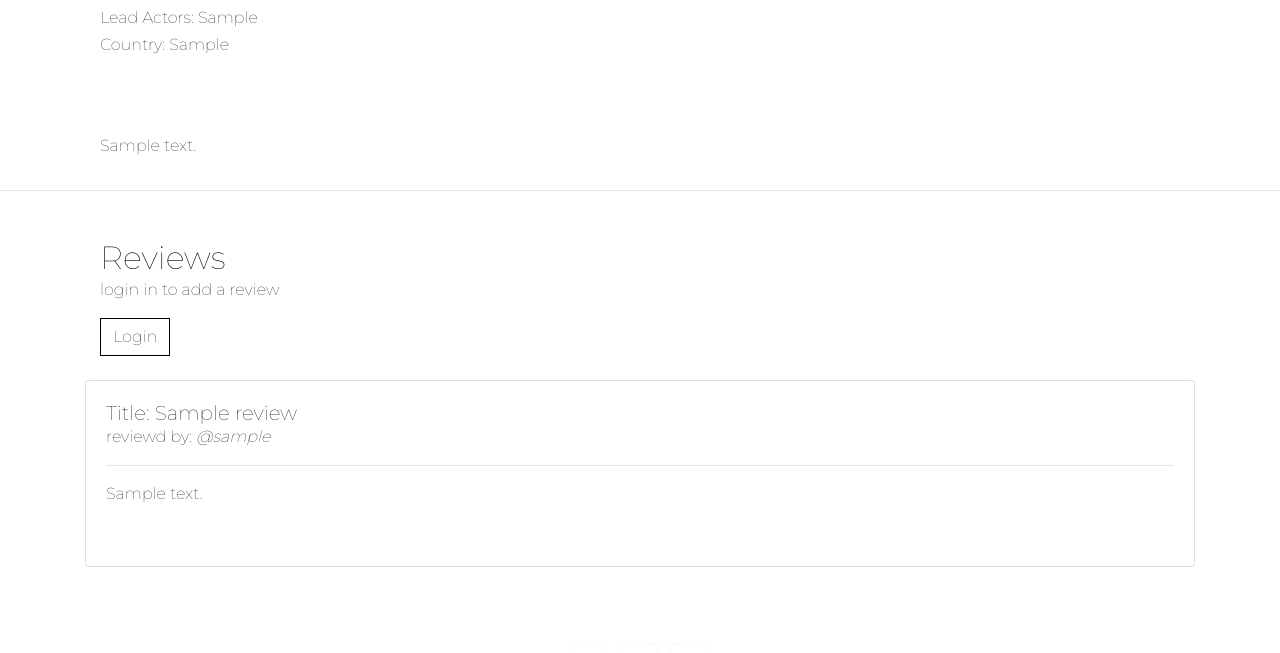
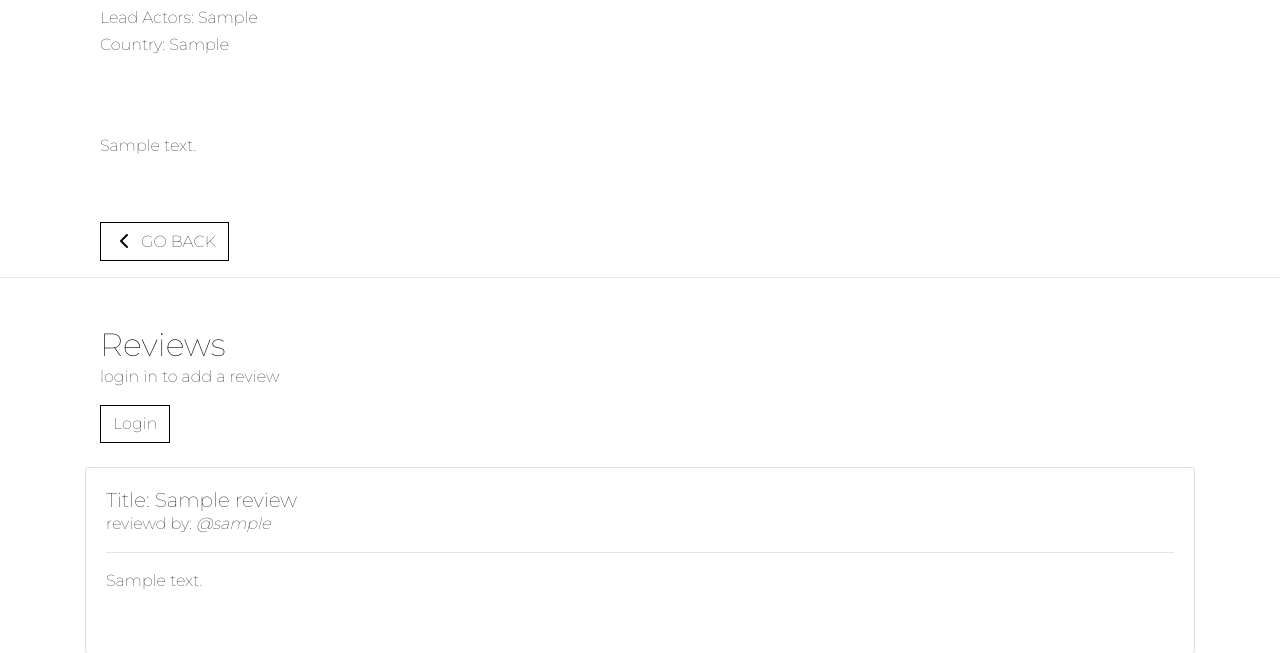
Before and after one commit to Carrie8348/herstory-pp4-resubmit, a Django app: page /1/ in a window 1280 px wide. Shown: the part 367-1020 px from the top of the page. Run offline with Django 3.2, Linux system fonts and the light colour scheme; tables that the repository leaves empty hold one stand-in row (values such as "Sample post"); some libraries are stand-ins or nearby versions.

Commit message:
added 'go-back' button for movie detail page and links for watchlist page

```diff
--- a/movie/templates/movie/movie_detail.html
+++ b/movie/templates/movie/movie_detail.html
@@ -52,6 +52,14 @@
                     value="{{ movie.id }}" class="btn"><i class="far fa-thumbs-up"></i></button>
                         {{movie.number_of_likes }} likes </form>
                     {% endif %}
+                </div>
+                <div class="col{% if s %}-12 mt-2{% endif %}">
+                    <a href="{% url 'home' %}" class="btn btn-outline-black rounded-0 mt-5">
+                        <span class="icon">
+                            <i class="fas fa-chevron-left"></i>
+                        </span>
+                        <span class="text-uppercase">Go Back</span>
+                    </a>
                 </div>
             </div>
         </div>
```
Also changed, not shown: watchlist/templates/watchlist/watchlist.html (+11 -5 lines).
